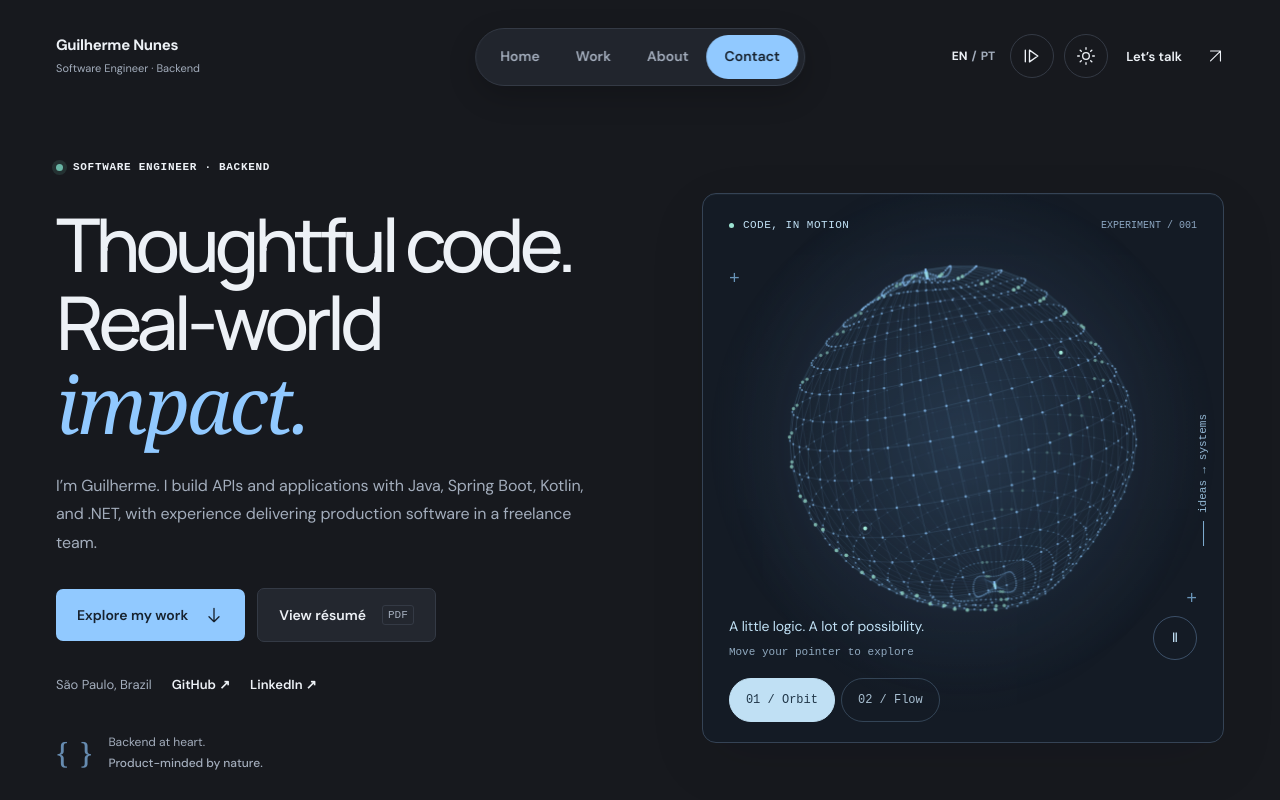
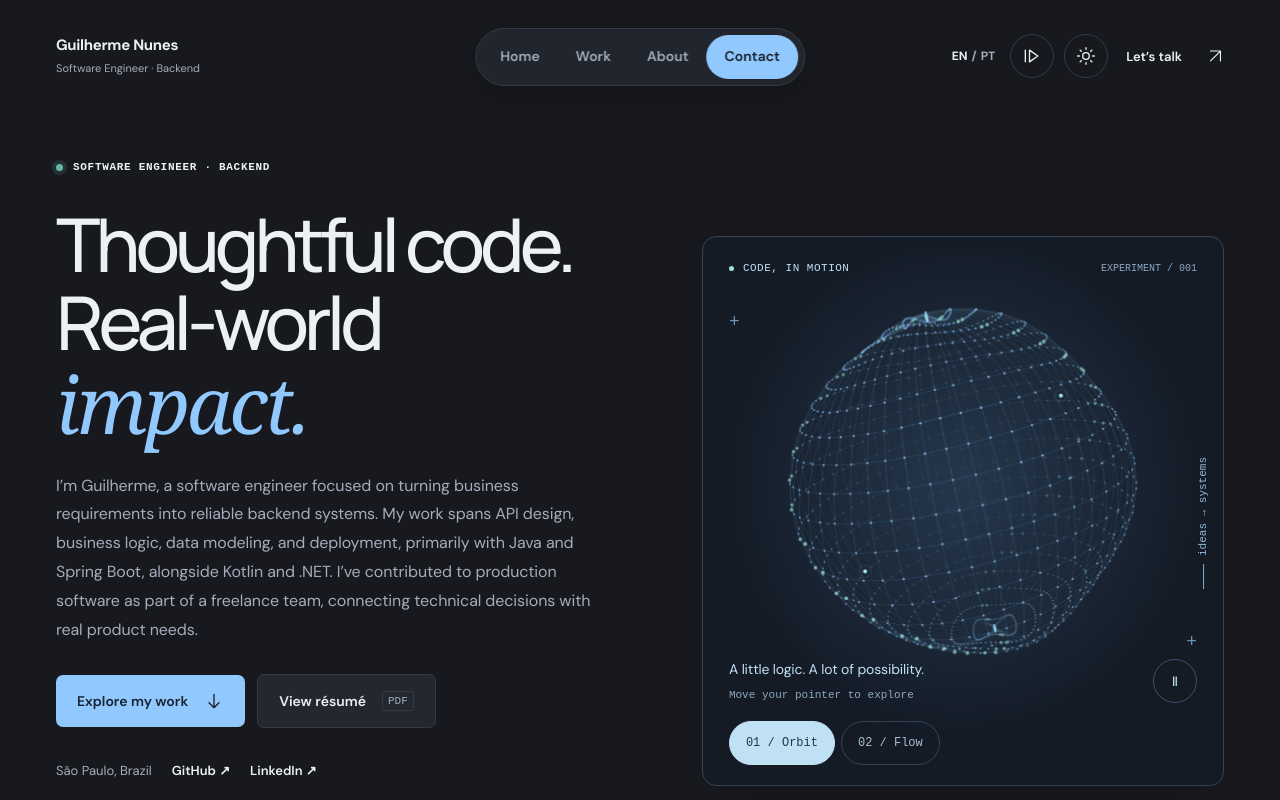
Before and after one commit to guidonunes/guidonunes.github.io, a Next.js app: page / in a window 1280 px wide. Shown: the top 800 px of the page. Built offline with nearby package versions, Linux system fonts and the light colour scheme.

Commit message:
Refine portfolio introduction in English and Portuguese

```diff
--- a/components/portfolio/home.tsx
+++ b/components/portfolio/home.tsx
@@ -48,7 +48,7 @@ export function Home({ lang }: { lang: Locale }) {
             </h1>
             <p>
               {t(
-                "I’m Guilherme. I build APIs and applications with Java, Spring Boot, Kotlin, and .NET, with experience delivering production software in a freelance team.",
+                "I’m Guilherme, a software engineer focused on turning business requirements into reliable backend systems. My work spans API design, business logic, data modeling, and deployment, primarily with Java and Spring Boot, alongside Kotlin and .NET. I’ve contributed to production software as part of a freelance team, connecting technical decisions with real product needs.",
               )}
             </p>
             <div className="hero-actions">
--- a/content/pt.json
+++ b/content/pt.json
@@ -11,7 +11,7 @@
   "Thoughtful code.": "Código que",
   "Real-world": "faz a",
   "impact.": "diferença.",
-  "I’m Guilherme. I build APIs and applications with Java, Spring Boot, Kotlin, and .NET, with experience delivering production software in a freelance team.": "Sou Guilherme. Desenvolvo APIs e aplicações com Java, Spring Boot, Kotlin e .NET, com experiência na entrega de software em produção em uma equipe freelance.",
+  "I’m Guilherme, a software engineer focused on turning business requirements into reliable backend systems. My work spans API design, business logic, data modeling, and deployment, primarily with Java and Spring Boot, alongside Kotlin and .NET. I’ve contributed to production software as part of a freelance team, connecting technical decisions with real product needs.": "Sou Guilherme, engenheiro de software com foco em transformar requisitos de negócio em sistemas backend confiáveis. Meu trabalho abrange design de APIs, regras de negócio, modelagem de dados e deploy, principalmente com Java e Spring Boot, além de Kotlin e .NET. Contribuí para software em produção como parte de uma equipe freelance, conectando decisões técnicas às necessidades reais do produto.",
   "Explore my work": "Conheça os projetos",
   "View résumé": "Ver currículo (EN)",
   "São Paulo, Brazil": "São Paulo, Brasil",
```
